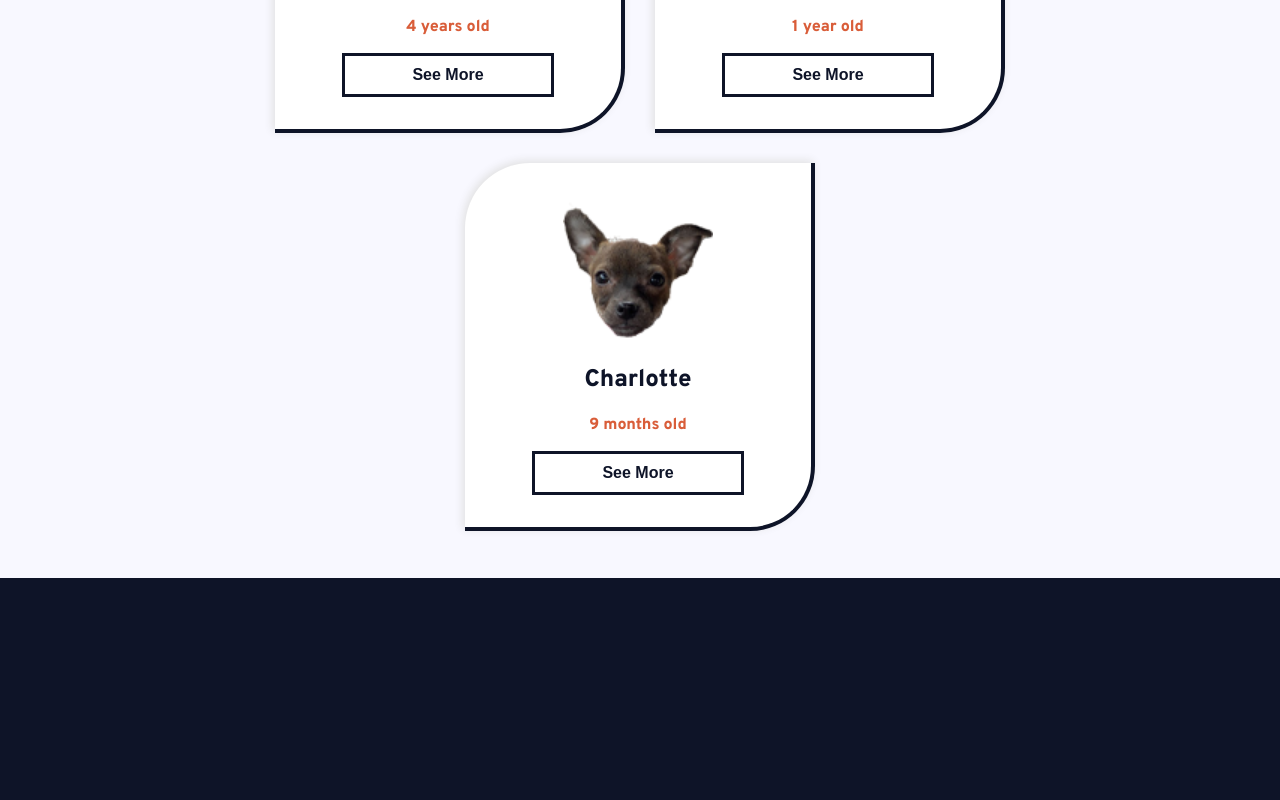
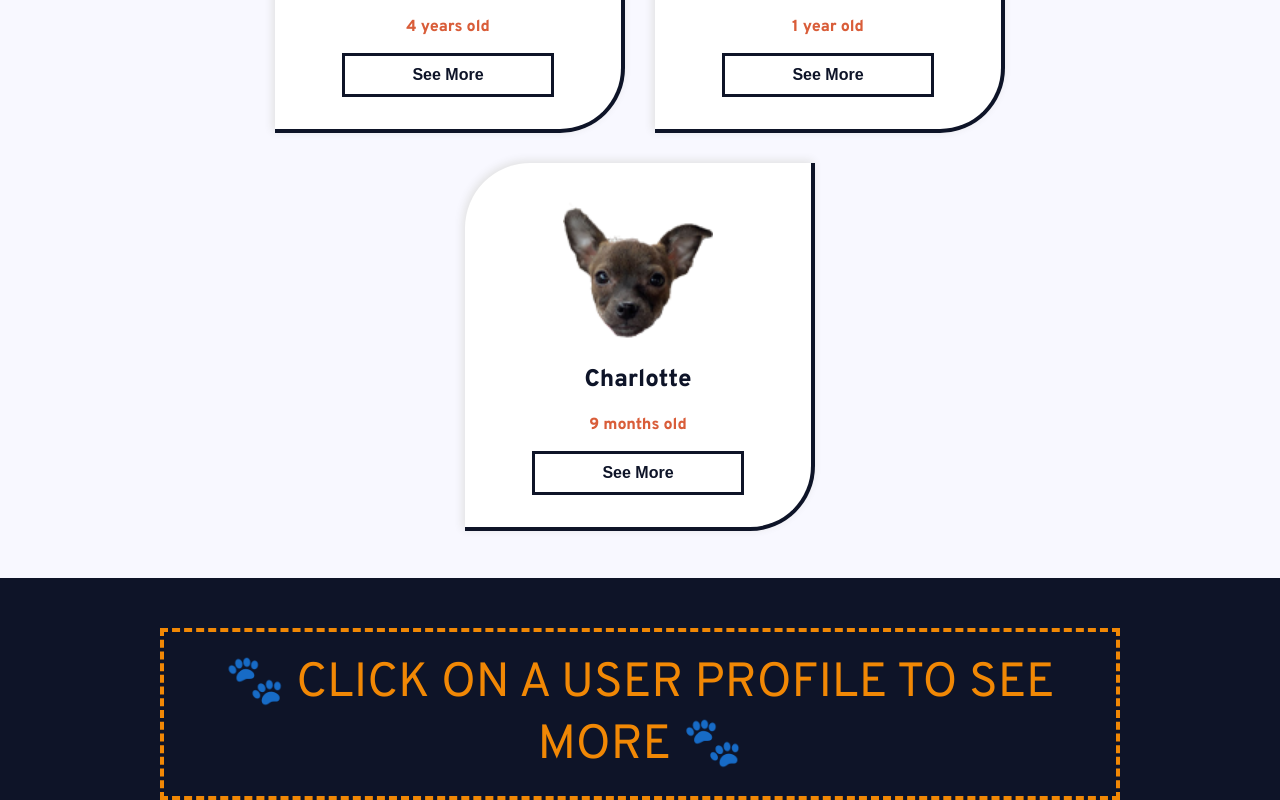
Before and after one commit to alanacapcreates/WWDC-SocialMediaForDogs-0721, a plain HTML site: page index.html in a window 1280 px wide. Shown: the part 378-1178 px from the top of the page. Before the commit the page ends 1006 px from the top, so only its background shows below. Drawn offline with Linux system fonts and the light colour scheme.

Commit message:
added placeholder in bottom 50% of window

```diff
--- a/index.html
+++ b/index.html
@@ -15,7 +15,7 @@
             <div id="dog-basket" class="dog-basket"></div>
         </div>
 
-        <div id="dog-profile"></div>
+        <div id="dog-profile"> <div class = "placeholder">🐾 CLICK ON A USER PROFILE TO SEE MORE 🐾</div></div>
 
         <script type="text/javascript" src="index.js"></script>
     </body>
--- a/index.js
+++ b/index.js
@@ -124,6 +124,7 @@ function handleclick(event){
     close.setAttribute("class","close-button")
     close.addEventListener("click", function(){
         profileDetails.style.display="none"
+        dogProfile.innerHTML = `<div class = "placeholder">🐾 CLICK ON A USER PROFILE TO SEE MORE 🐾</div>`
     })
     profileDetails.append(close)
 
--- a/styles.css
+++ b/styles.css
@@ -17,6 +17,8 @@ html, body {
 }
 
 body {
+    display: flex;
+    flex-direction: column;
     background:var(--blueberry);
     color: var(--blueberry);
     font-weight: 400;
@@ -39,7 +41,15 @@ h1 > span {
     margin-bottom: 50px;
 }
 
-
+.placeholder{
+    margin: 0 auto;
+    width: 75%;
+    padding: 20px 45px;
+    border: 4px dashed var(--tangerine);
+    color:var(--tangerine);
+    text-align: center;
+    font-size: 3em;
+}
 .subtitle {
     margin-top: 0;
     font-size: 16px;
```
